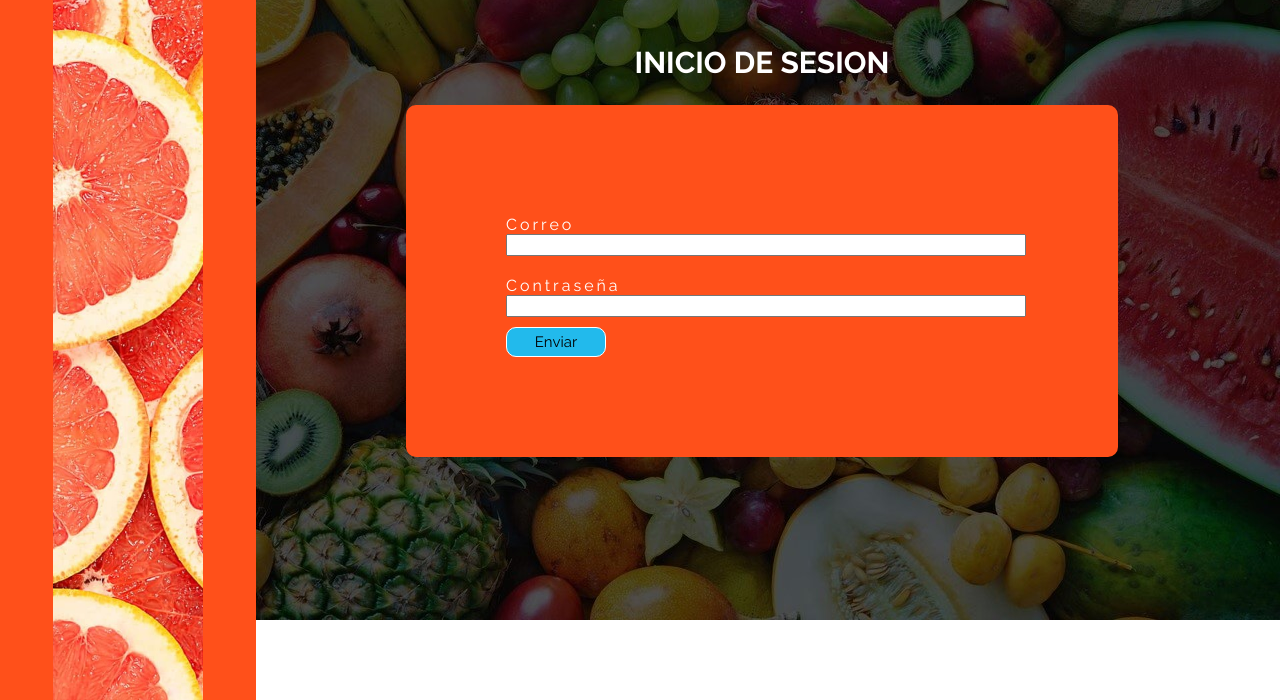
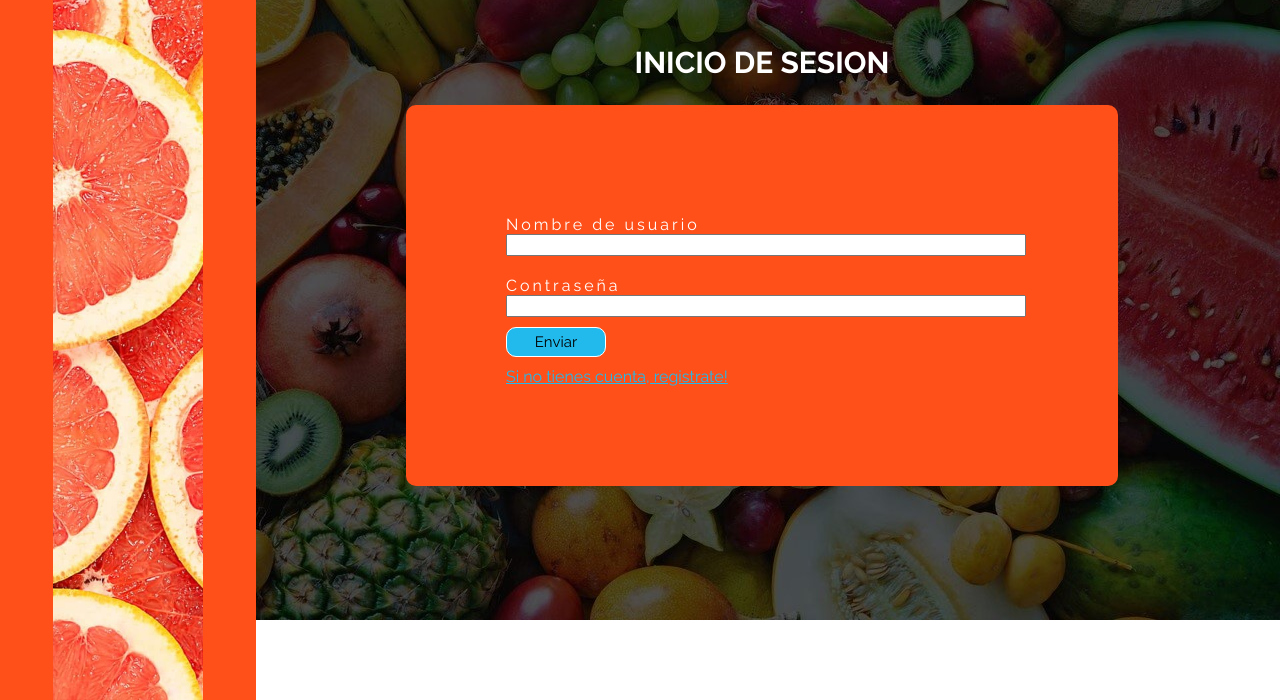
Before and after one commit to carlosweb07/Fruit_Market, a Django app: page /login/ in a window 1280 px wide. Shown: the part 100-800 px from the top of the page. Run offline with Django 5.2, Linux system fonts and the light colour scheme.

Commit message:
added the regiter and login links and the logout button

```diff
--- a/catalogue/templates/fruit.html
+++ b/catalogue/templates/fruit.html
@@ -2,13 +2,13 @@
 {% load static %}
 {% block content %}
   <link rel="stylesheet" href="{% static 'css/fruit.css' %}">
-  <h1>Fruit Page</h1>
+  <h1>Fruta</h1>
   <div class="fruit">
     <img src="{% static fruit.img|make_list|slice:'17:'|join:'' %}" alt="fruta">
     <div class="fruit-details">
       <h2>{{ fruit.name }}</h2>
       <p>Categoría: {{ fruit.category }}</p>
-      <p>Unidades disponibles: {{ fruit.available_units }}</p>
+      <p>Unidades disponibles: {{ fruit.avaible_units }}</p>
       <p>Precio: {{ fruit.price }}$</p>
     </div>
   </div>
--- a/catalogue/templates/index.html
+++ b/catalogue/templates/index.html
@@ -4,8 +4,8 @@
   <link rel="stylesheet" href="{% static 'css/index.css' %}">
   <h1>FRUIT MARKET</h1>
   <div class="presentacion">
-      <P>Supermercado especializado en la venta de frutas con la mejor calidad de sembrado y producción. Nos importa tu salud ya que las mismas son un producto alimenticio comestible que se obtiene de plantas o árboles y que se caracteriza por ser generalmente de sabor dulce. Frut, es el órgano procedente de la flor o de parte de ella que contiene las semillas y contribuye a diseminarlas.
-      </P>
+      <p>Supermercado especializado en la venta de frutas con la mejor calidad de sembrado y producción. Nos importa tu salud ya que las mismas son un producto alimenticio comestible que se obtiene de plantas o árboles y que se caracteriza por ser generalmente de sabor dulce. Frut, es el órgano procedente de la flor o de parte de ella que contiene las semillas y contribuye a diseminarlas.
+      </p>
       <p>Beneficios de las mismas:</p>
       <ol>
         <li>Vitaminas</li>
--- a/catalogue/views.py
+++ b/catalogue/views.py
@@ -2,8 +2,6 @@ from django.shortcuts import render
 from django.contrib.auth.decorators import login_required
 
 from .models import Fruit
-# esta lista es temporal tranquilos XD
-
 
 def home_page(request):
   return render(request, "index.html")
--- a/fruit_market/urls.py
+++ b/fruit_market/urls.py
@@ -29,4 +29,5 @@ urlpatterns = [
     path('fruit/<int:id>/', views_catalogue.fruit_page),
     path('login/', views_user.login_page),
     path('register/', views_user.register_page),
+    path('logout/', views_user.signout),
 ]
--- a/users/static/css/form.css
+++ b/users/static/css/form.css
@@ -5,7 +5,6 @@
     padding: 100px;
     border-radius: 10px;
     letter-spacing: 3px;
-
 }
 
 .login input {
@@ -30,8 +29,22 @@
 }
 
 .error{
-    background-color: darkred;
+    color: darkred;
     text-align: center;
     width: 100%;
     margin: auto;
 }
+
+.redireccion {
+    margin-top: 10px;
+}
+
+.redireccion a {
+    color: var(--thirty-color);
+    letter-spacing: 0;
+    transition: .3s;
+}
+
+.redireccion a:hover {
+    color: var(--secondary-color);
+}
--- a/users/templates/login.html
+++ b/users/templates/login.html
@@ -8,8 +8,8 @@
     <b class="error">{{ error }}</b>
   <form method="post">
     <div class="login-item">
-      <label>Correo</label>
-      <input name="email" type="email" required>
+      <label>Nombre de usuario</label>
+      <input name="username" type="text" required>
     </div>
     <form method="post">
       <div class="login-item">
@@ -18,6 +18,9 @@
       </div>
       {% csrf_token %}
       <button type="submit" class="boton">Enviar</button>
+      <div class="redireccion">
+        <a href="/register">Si no tienes cuenta, registrate!</a>
+      </div>
     </div>
   </form>
 {% endblock %}
--- a/users/templates/register.html
+++ b/users/templates/register.html
@@ -21,6 +21,9 @@
     </div>
     {% csrf_token %}
     <button type="submit" class="boton">Enviar</button>
+    <div class="redireccion">
+      <a href="/login">Si tienes una cuenta, inicia sesión!</a>
+    </div>
   </div>
 </form>
 {% endblock %}
--- a/users/views.py
+++ b/users/views.py
@@ -1,6 +1,5 @@
 from django.shortcuts import render, redirect
-from django.contrib.auth.forms import UserCreationForm, AuthenticationForm
-from django.contrib.auth import login, authenticate
+from django.contrib.auth import login, logout, authenticate
 from django.contrib.auth.models import User
 from django.contrib.auth.decorators import login_required
 
@@ -19,15 +18,13 @@ def login_page(request):
     if request.method == 'GET':
         return render(request, "login.html")
     else:
-        email = request.POST['email']
+        username = request.POST['username']
         password = request.POST['password']
-        print(email,password)
-        user = authenticate(request, email=email, password=password)
-        print(user)
+        user = authenticate(request, username=username, password=password)
         if user is not None:
             login(request, user)
             print('listo')
-            return redirect('/home')
+            return redirect('/catalogue')
         else:
             return render(request, "login.html", {'error': 'Correo o clave invalida'})
 
@@ -48,3 +45,7 @@ def register_page(request):
         return render(request, "register.html", {
             "error": "El usuario ya existe"
         })
+
+def signout(request):
+  logout(request)
+  return redirect("/")
```
Also changed, not shown: catalogue/templates/layouts/base.html (+10 -1 lines).
